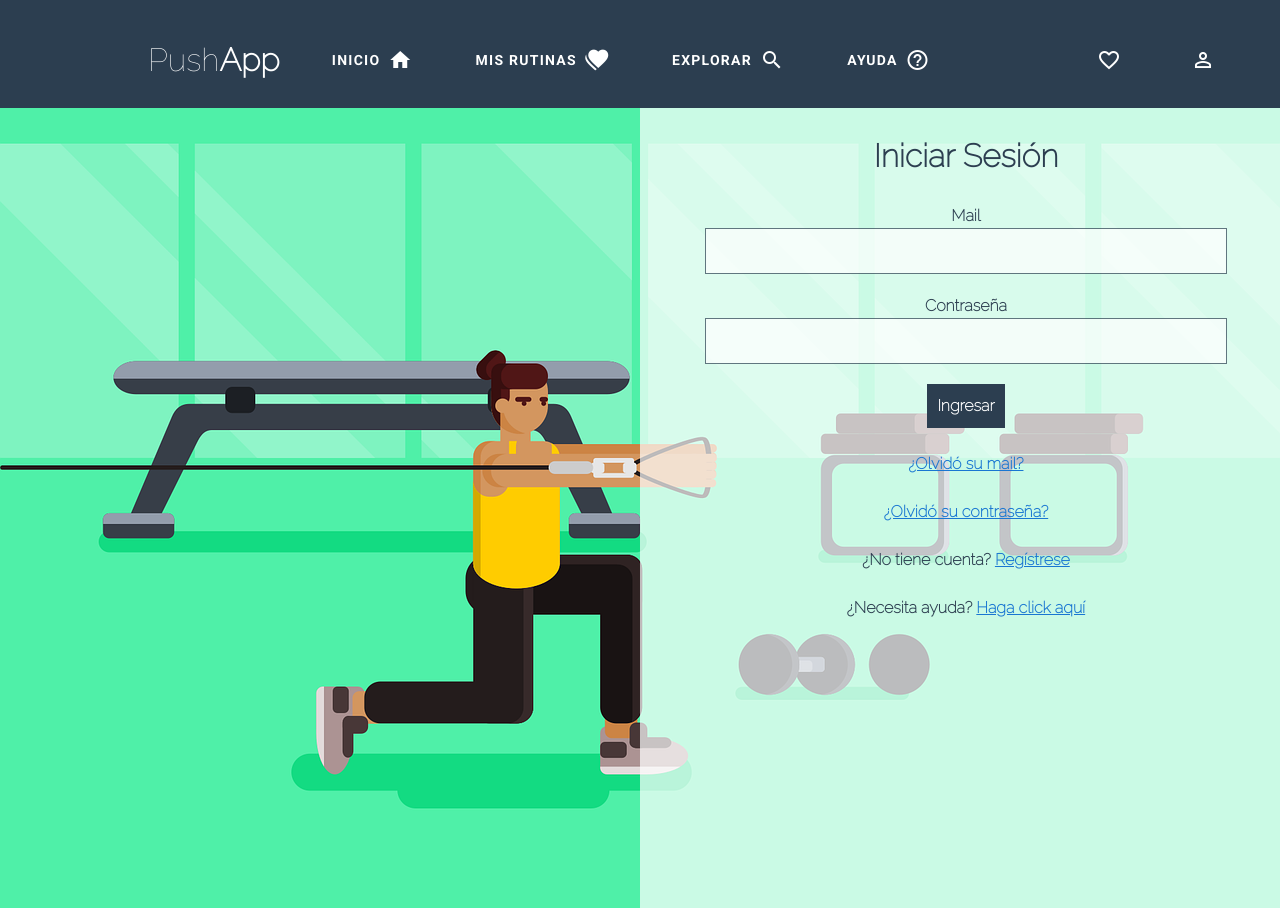
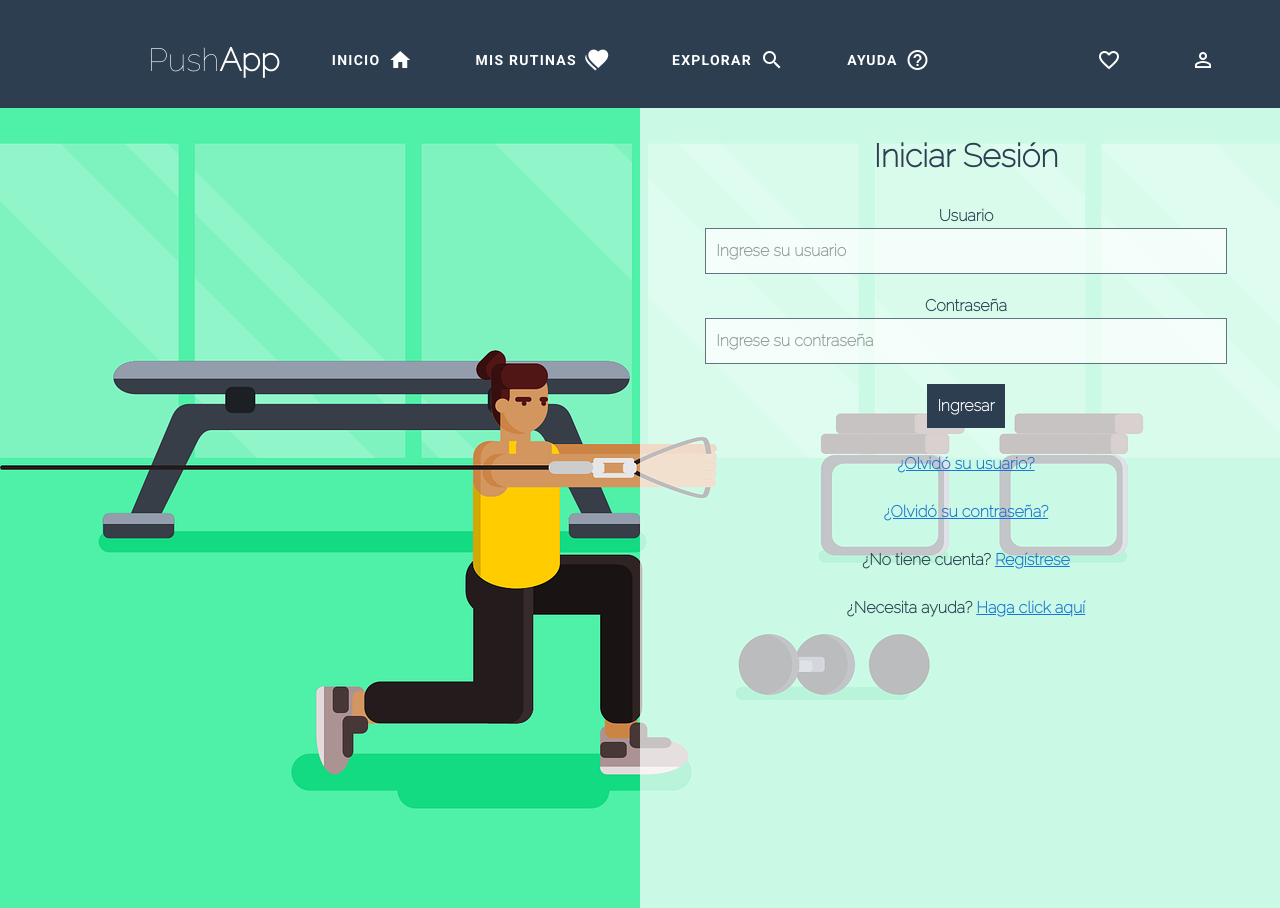
Before and after one commit to mcornidez/PushApp, a Vue app: page / in a window 1280 px wide. Built offline with nearby package versions, Linux system fonts and the light colour scheme.

Commit message:
Perdon x tantos commits. Me voy acordando de cosas

```diff
--- a/src/router/index.js
+++ b/src/router/index.js
@@ -57,9 +57,9 @@ const routes = [
     component: () => import(/* webpackChunkName: "Register" */ '../views/forgotPassword.vue')
   },
   {
-    path: '/forgotMail',
-    name: 'ForgotMail',
-    component: () => import(/* webpackChunkName: "Register" */ '../views/forgotMail.vue')
+    path: '/forgotUser',
+    name: 'ForgotUser',
+    component: () => import(/* webpackChunkName: "Register" */ '../views/forgotUser.vue')
   },
   {
     path:'/CurrentRoutine',
--- a/src/store/routines.js
+++ b/src/store/routines.js
@@ -69,6 +69,7 @@ export default {
     name: null,
     surname: null,
     mail: null,
+    user: null,
     password: null,
-    scdmail: null
+
 }
--- a/src/views/Login.vue
+++ b/src/views/Login.vue
@@ -9,18 +9,18 @@
             <br/>
             <h1>Iniciar Sesión</h1>
             <br/>
-            <label for="username">Mail</label>
+            <label for="username">Usuario</label>
             <br>
-            <input v-model="username" type="text" id="username" class="input"/>
+            <input v-model="username" type="text" id="username" class="input" placeholder="Ingrese su usuario"/>
             <br>
             <label for="password">Contraseña</label>
             <br>
-            <input v-model="password" type="password" id="password" class="input"/>
+            <input v-model="password" type="password" id="password" class="input" placeholder="Ingrese su contraseña"/>
             <br>
             <button @click="login" class="btn">Ingresar</button>
             <br>
             <br/>
-            <router-link :to="{name: 'ForgotMail'}">¿Olvidó su mail?</router-link>
+            <router-link :to="{name: 'ForgotUser'}">¿Olvidó su usuario?</router-link>
             <br>
             <br>
             <router-link :to="{name: 'ForgotPassword'}">¿Olvidó su contraseña?</router-link>
--- a/src/views/Register.vue
+++ b/src/views/Register.vue
@@ -11,10 +11,10 @@
         <input v-model="surname" type="text" id="surname" class="input"/>
         <label for="mail">Ingrese su mail: </label>
         <input v-model="mail" type="text" id="mail" class="input"/>
+        <label for="user">Ingrese un usuario: </label>
+        <input v-model="user" type="text" id="user" class="input"/>
         <label for="password">Ingrese una contraseña: </label>
         <input v-model="password" type="password" id="password" class="input"/>
-        <label for="scdmail">Ingrese un segundo mail por si olvida su actual: </label>
-        <input v-model="scdmail" type="text" id="scdmail" class="input"/>
         <button @click="register" class="btn">Registrarse</button>
         <br/>
         <label>¿Necesita ayuda? </label>
@@ -34,8 +34,8 @@ export default {
       name: null,
       surname: null,
       mail: null,
+      username: null,
       password: null,
-      scdmail: null
     }
   },
   methods: {
@@ -44,8 +44,8 @@ export default {
       store.name = this.name;
       store.surname = this.surname;
       store.mail = this.mail;
+      store.user = this.user;
       store.password = this.password;
-      store.scdmail = this.scdmail;
       this.$router.push({name: 'Home'});
     }
   }
--- a/src/views/forgotMail.vue
+++ b/src/views/forgotUser.vue
@@ -1,12 +1,9 @@
 <template>
   <div class="mainBody">
-    <h1 id="MainTitle">¿Olvidaste tu mail?</h1>
+    <h1 id="MainTitle">¿Olvidaste tu usuario?</h1>
     <div class="form">
-      <div class="titulo">Introduzca su nombre de usuario:</div>
+      <div class="titulo">Introduzca su mail:</div>
       <input v-model="usuario" type="text" class="inputField"/>
-      <!-- pregunta de seguridad hardcodeada, estaría bueno poder utilizar la API para modificar-->
-      <div class="titulo">Coloque la respuesta a su pregunta de seguridad: ¿Cuál fue el nombre de su primer mascota?</div>
-      <input type="text" class="inputField"/>
       <br>
       <v-btn dark color="blue" class="boton" @click="send">Enviar</v-btn>
       <!-- aca faltaria poner un v-if (valida) que lo lleve a cambiar el usuario
```
